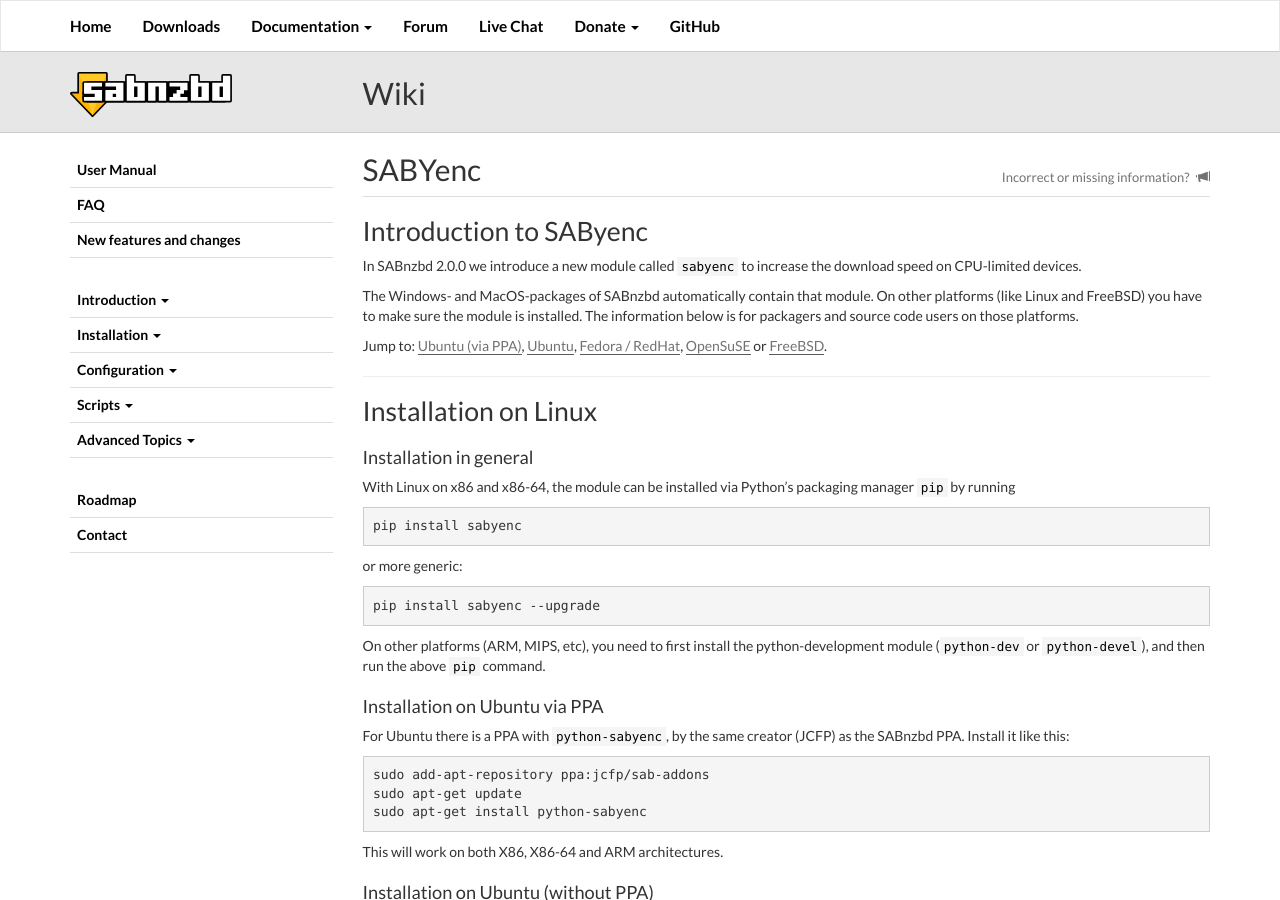
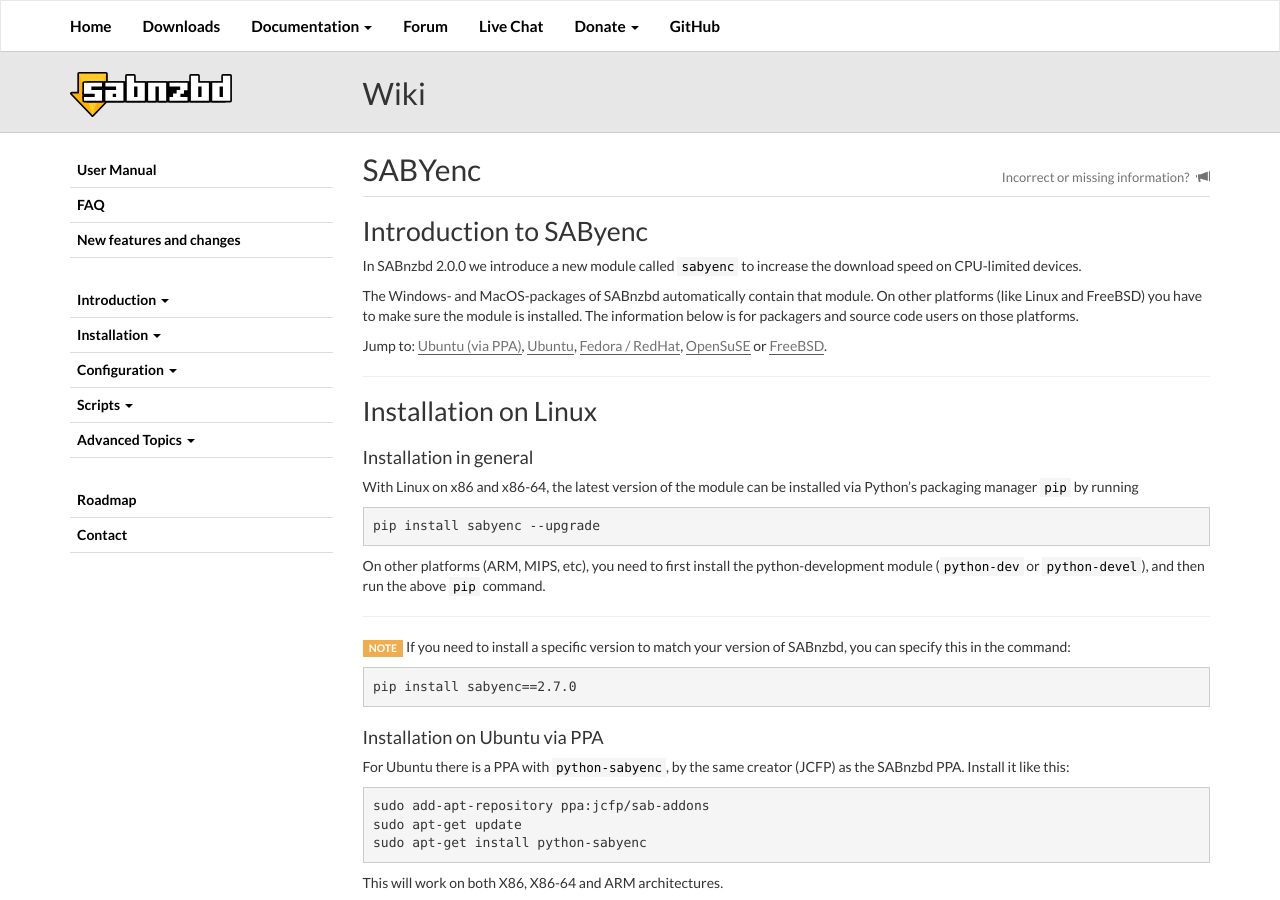
Before and after one commit to sabnzbd/sabnzbd.github.io, a Jekyll site: the page built from wiki/extra/sabyenc.md, in a window 1280 px wide and 900 px high. Built offline with Jekyll 4.4.1, drawn with Linux system fonts in a browser that asks for light colours.

Commit message:
Updat SAByenc info about versions

````diff
--- a/wiki/extra/sabyenc.md
+++ b/wiki/extra/sabyenc.md
@@ -17,17 +17,21 @@
 
 ### Installation in general
 
-With Linux on x86 and x86-64, the module can be installed via Python's packaging manager `pip` by running
+With Linux on x86 and x86-64, the latest version of the module can be installed via Python's packaging manager `pip` by running
 
-```
-pip install sabyenc
-```
-or more generic:
 ```
 pip install sabyenc --upgrade
 ```
 
 On other platforms (ARM, MIPS, etc), you need to first install the python-development module (`python-dev` or `python-devel`), and then run the above `pip` command.
+
+<hr/>
+
+<span class="label label-warning">NOTE</span> If you need to install a specific version to match your version of SABnzbd, you can specify this in the command:
+
+```
+pip install sabyenc==2.7.0
+```
 
 
 ### Installation on Ubuntu via PPA
````
